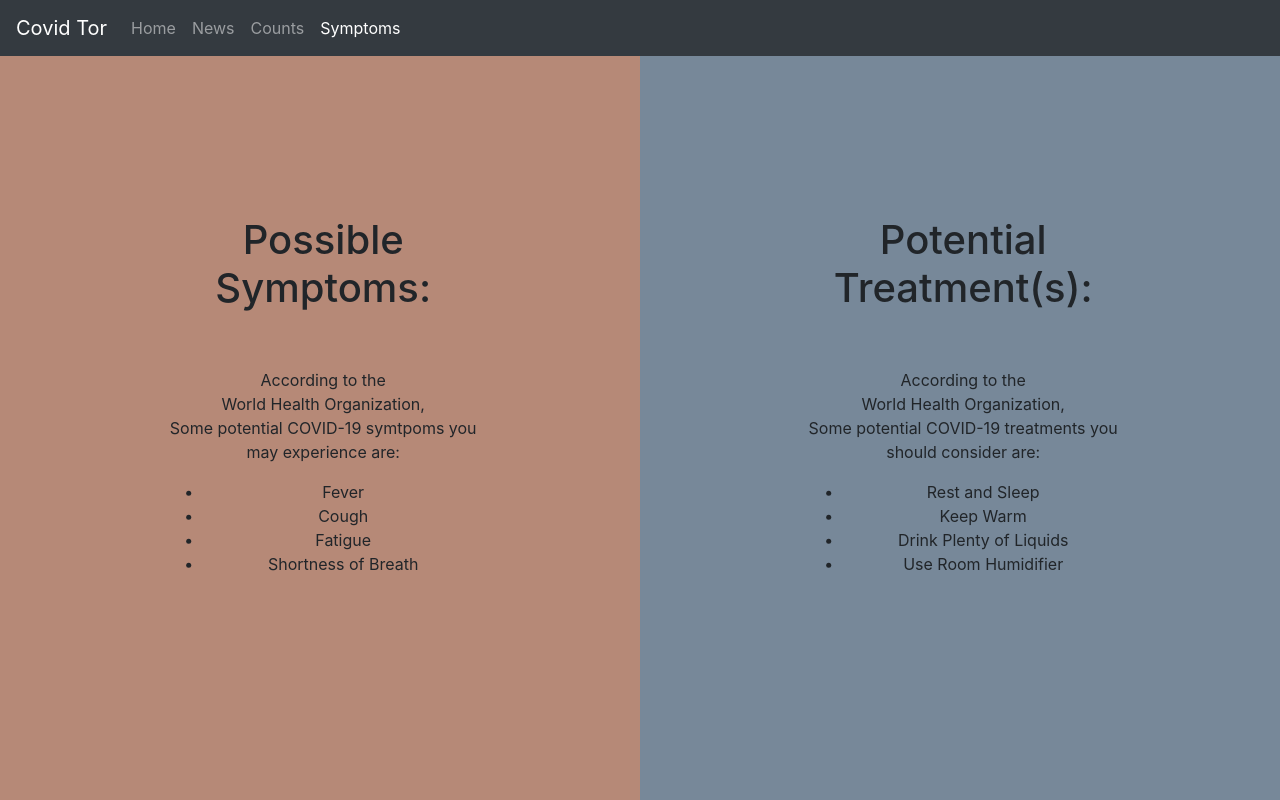
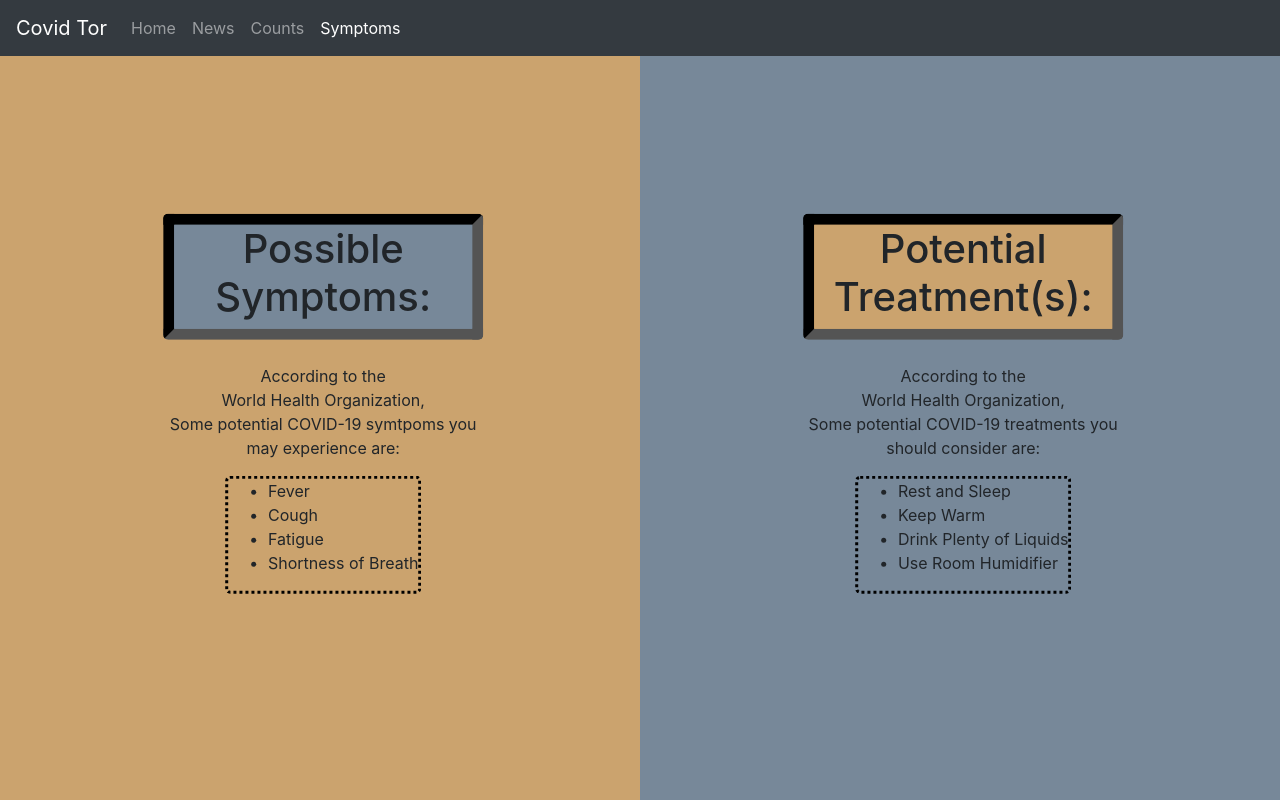
Before and after one commit to pab15/Covid-Tor, a Flask app: page /symptoms in a window 1280 px wide. Run offline with Flask 2, Linux system fonts and the light colour scheme; some libraries are stand-ins or nearby versions.

Commit message:
modified symptoms/treatment/color

```diff
--- a/app/static/css/standard.css
+++ b/app/static/css/standard.css
@@ -1,7 +1,7 @@
 /* This CSS file is modified from this link:
 https://www.w3schools.com/howto/howto_css_split_screen.asp */
 body{
-    background-color: rgb(182, 137, 119);
+    background-color: rgb(203, 163, 110);
     text-align: center;
 }
 
@@ -67,7 +67,7 @@ tr:hover {
   /* Control the left side */
   .left {
     left: 0;
-    background-color: rgb(182, 137, 119);
+    background-color: rgb(203, 163, 110);
   }
 
   /* Control the right side */
@@ -92,6 +92,38 @@ tr:hover {
     display: inline-block;
     ;
  }
+
+ .symp{
+  border-style: inset;
+  border-width: .7em;
+  border-color: black;
+  background-color: lightslategrey;
+  border-radius: 5px;
+  display: inline-block;
+  text-align: center;
+  ;
+}
+
+.treat{
+  border-style: inset;
+  border-width: .7em;
+  border-color: black;
+  background-color: rgb(203, 163, 110);
+  border-radius: 5px;
+  display: inline-block;
+  text-align: center;
+  ;
+}
+
+.options{
+  border-style: dotted;
+  border-width: 17%;
+  border-color: black;
+  border-radius: 5px;
+  display: inline-block;
+  text-align: left;
+  ;
+}
 
  #title{
      background-color: lightslategrey;
--- a/app/templates/symptom.html
+++ b/app/templates/symptom.html
@@ -5,34 +5,42 @@
 <body>
 	<div class="split left">
         <div class="centered">
+			<div class= "symp">
 			<h1> Possible Symptoms: </h1>
+			</div>
 			<br/>
 			<br/>
 			<p>According to the<br/> World Health Organization, <br>
 			Some potential COVID-19 symtpoms you may experience are: </p>
+			<div class= "options">
 			<ul>
 				<li>Fever</li>
 				<li>Cough</li>
 				<li>Fatigue</li>
 				<li>Shortness of Breath</li>
 			</ul>
+			</div>
 
         </div>
 	</div>
 	<br>
 	<div class="split right">
         <div class="centered">
+			<div class= "treat">
 			<h1>Potential Treatment(s): </h1>
+			</div>
 			<br/>
 			<br/>
 			<p>According to the<br/>World Health Organization, <br>
 			Some potential COVID-19 treatments you should consider are: </p>
+			<div class= "options">
 			<ul>
 				<li>Rest and Sleep</li>
 				<li>Keep Warm</li>
 				<li>Drink Plenty of Liquids</li>
 				<li>Use Room Humidifier</li>
 			</ul>
+			</div>
      	</div>
 	</div>
 </body>
```
